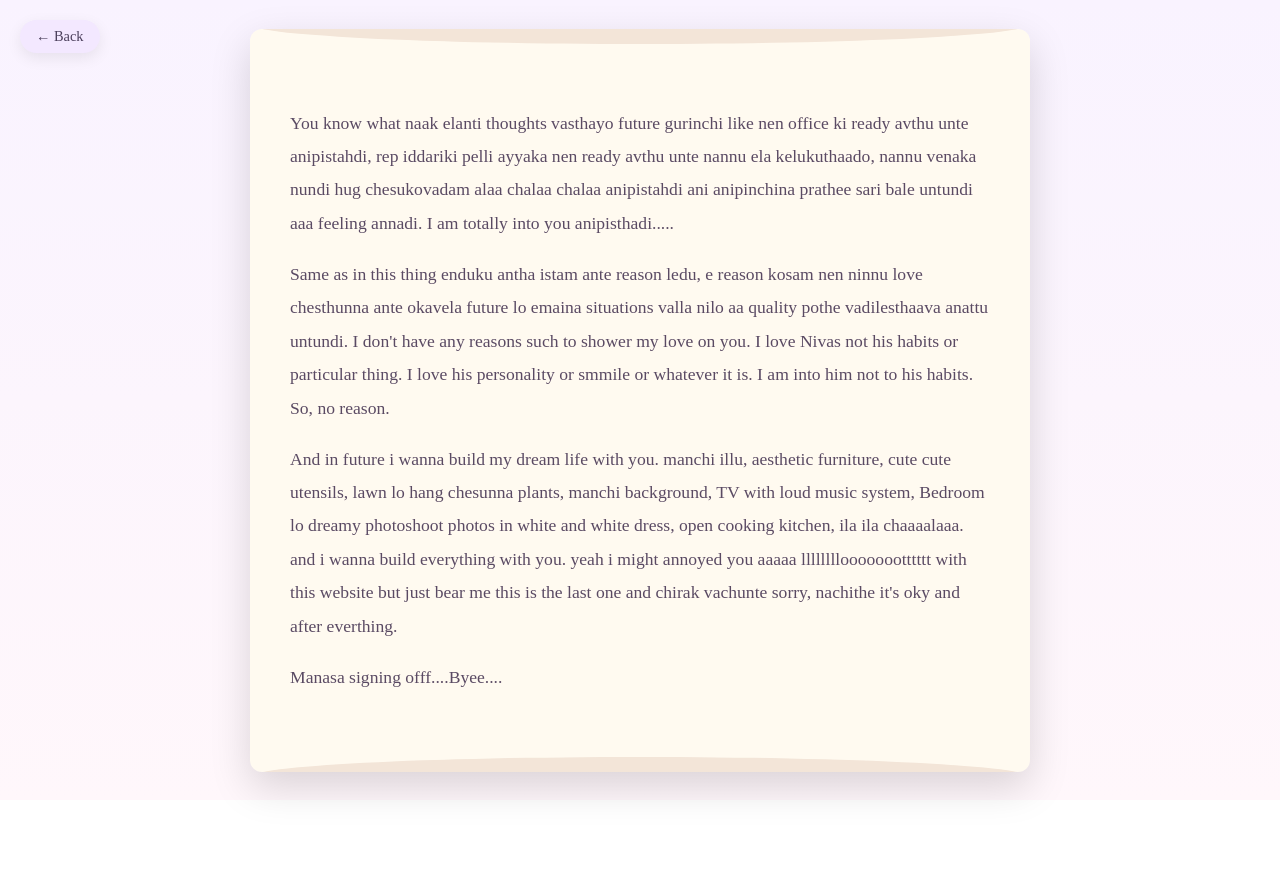
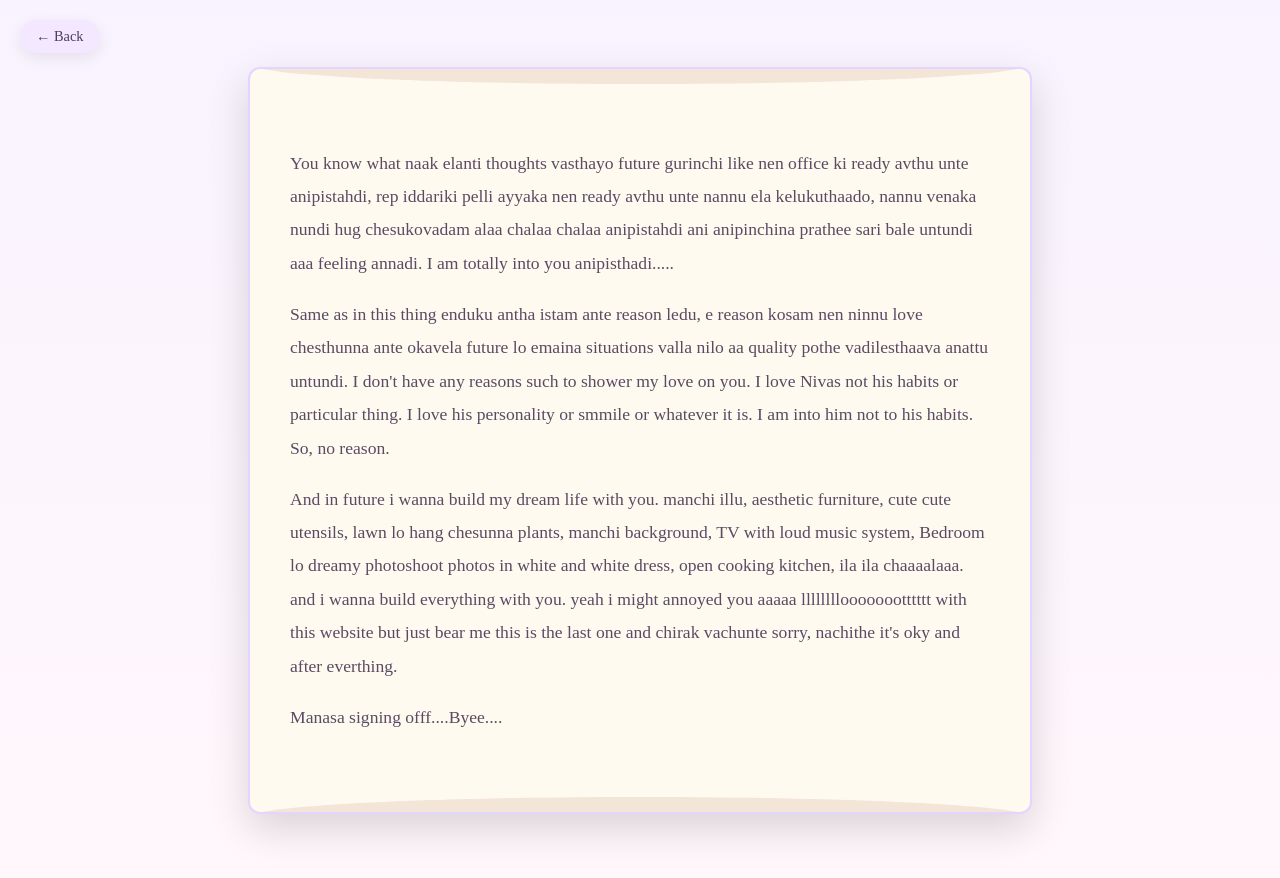
Before and after one commit to mansagadhamsetty/My, a plain HTML site: page future.html in a window 1280 px wide. Before the commit the page ends 800 px from the top, so only its background shows below. Drawn offline with Linux system fonts and the light colour scheme.

Commit message:
Update style.css

```diff
--- a/style.css
+++ b/style.css
@@ -13,6 +13,7 @@ body {
     background: linear-gradient(to bottom, #f9f3ff, #fff7fb);
     padding: 20px;
 }
+
 
 /* Center entire page */
 .center-page {
@@ -238,11 +239,13 @@ body {
 
 /* Scroll Container */
 .scroll-wrapper {
+    min-height: 100vh;
     display: flex;
     justify-content: center;
     align-items: center;
-    min-height: 100vh;
+    padding: 40px 20px;   /* IMPORTANT */
 }
+
 
 /* Scroll Paper */
 .scroll {
@@ -251,12 +254,16 @@ body {
     background: #fffaf0;
     border-radius: 12px;
     padding: 60px 40px;
+
+    border: 2px solid #e5d4ff;   /* ADD THIS */
+
     box-shadow: 0 15px 40px rgba(0,0,0,0.15);
     transform-origin: top;
     animation: unroll 1.8s ease forwards;
     position: relative;
     overflow: hidden;
 }
+
 
 /* Top roll effect */
 .scroll::before {
```
